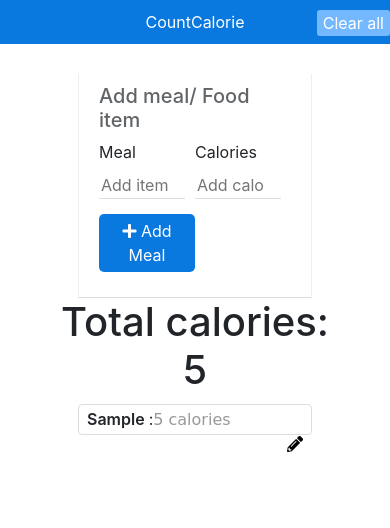
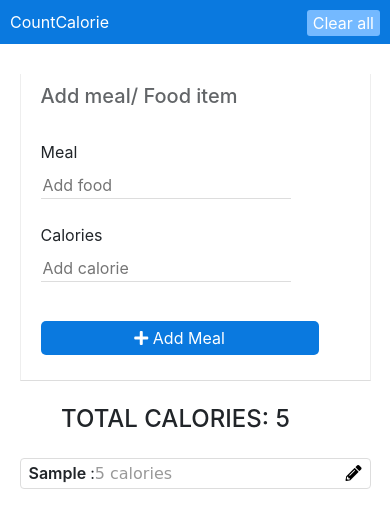
Before and after one commit to sumitsharma3083/calorie-app, a plain HTML site: page index.html in a window 390 px wide. Both pictures are taken after typing "Sample", "5" into the empty fields and a click on the button "Add Meal". Drawn offline with Linux system fonts and the light colour scheme.

Commit message:
some changes

```diff
--- a/css/style.css
+++ b/css/style.css
@@ -2,14 +2,11 @@ header{
   background-color: #0A79DF;
 }
 .header_container{
-    display: flex;
-    justify-content: center;
-    position: relative;
-    padding: 10px 0px;
+    padding: 10px 10px;
 }
-.header_container button{
-    position: absolute;
-    right: 0;
+
+.header_container > button{
+    float: right;
     cursor: pointer;
     background-color: #74B9FF;
     border: none;
@@ -29,10 +26,13 @@ header{
     width: 100%;
     display: grid;
     grid-template-columns: 50% 50%;
+    grid-gap: 1.5rem;
     box-sizing: border-box;
 }
+
 .add_meal_text{
     opacity: 0.7;
+    margin-bottom: 2rem;
 }
 .food_name, .food_calorie{
     width: 90%;
@@ -63,6 +63,10 @@ header{
     border-radius: 5px;
     color: #fff;
     display: block;
+
+}
+.btn_operations > button{
+    width: 100%;
 }
 .addItem_btn:focus{
     outline: none;
@@ -82,6 +86,7 @@ header{
     box-sizing: border-box;
     border-radius: 4px;
     padding: 2px 8px;
+    margin-bottom: 1.5rem;
 }
 .meals_container{
     display: inline-block;
@@ -133,3 +138,41 @@ outline: none;
     color: #fff;
     display: none;
 }
+
+
+
+
+@media(max-width : 900px){
+    .content_container{
+        width: 90%;
+        margin: auto;
+        margin-top: 30px;
+        padding: 10px 20px;
+        border-left: 1px solid #eee;
+        border-right: 1px solid #eee;
+        border-bottom: 1.5px solid #ddd;
+    }
+    .inputs{
+        width: 90%;
+        display: grid;
+        grid-template-columns: 100%;
+        box-sizing: border-box;
+    }
+    .display_cal{
+        width: 90%;
+        margin: auto;
+        text-align: center;
+        text-transform: uppercase;
+        font-size: 1.5rem;
+        margin: 1.5rem 0;
+       }
+       .listOfItems{
+        width: 90%;
+        margin: auto;
+        list-style-type: none;
+        padding: 0;
+        padding: 0;
+        margin-top: 10px;
+    }
+
+}
--- a/index.html
+++ b/index.html
@@ -30,7 +30,7 @@
        <div class="inputs">
              <div>
                     <label>Meal</label> <br>
-                    <input type="text" class="food_name" placeholder="Add item">
+                    <input type="text" class="food_name" placeholder="Add food">
              </div>
              <div>
                     <label>Calories</label> <br>
--- a/js/custom.js
+++ b/js/custom.js
@@ -12,13 +12,13 @@ var updateBtn = document.querySelector('.updateItem_btn')
 var deleteBtn = document.querySelector('.deleteItem_btn')
 
 
-   if(localStorage.getItem('meals') != null)
+   if(localStorage.getItem('meals') !== null)
    {
 
          let arr = JSON.parse(localStorage.getItem('meals'))
            arr.forEach(obj => {
                 calAmt.innerHTML = Number(calAmt.innerHTML) + Number(obj.mealCal)
-                 listOfItems.innerHTML +=  `<li class="particular_item"><div><span class="meal_name">${obj.mealname}</span>:<span class="meal_cal">${obj.mealCal} calories</span></div><button class="edit_btn" onclick=editing("${obj.mealname}")><i class="fas fa-pencil-alt"></i></button></li>`
+                 listOfItems.innerHTML +=  `<li class="particular_item"><div><span class="meal_name">${obj.mealname}</span>:<span class="meal_cal">${obj.mealCal} calories</span><button class="edit_btn" onclick=editing("${obj.mealname}")><i class="fas fa-pencil-alt"></i></button></div></li>`
            });
    }
 
@@ -32,7 +32,7 @@ var deleteBtn = document.querySelector('.deleteItem_btn')
           if(localStorage.getItem('meals') == null){
               let arr = [];
               calAmt.innerHTML = Number(calAmt.innerHTML)+Number(obj.mealCal)
-              listOfItems.innerHTML += `<li class="particular_item"><div><span class="meal_name">${obj.mealname}</span>:<span class="meal_cal">${obj.mealCal} calories</span></div><button class="edit_btn" onclick=editing("${obj.mealname}")><i class="fas fa-pencil-alt"></i></button></li>`
+              listOfItems.innerHTML += `<li class="particular_item"><div><span class="meal_name">${obj.mealname}</span>:<span class="meal_cal">${obj.mealCal} calories</span><button class="edit_btn" onclick=editing("${obj.mealname}")><i class="fas fa-pencil-alt"></i></button></div></li>`
                arr.push(obj)
               localStorage.setItem('meals', JSON.stringify(arr))
           }
@@ -43,7 +43,7 @@ var deleteBtn = document.querySelector('.deleteItem_btn')
               arr.push(obj)
 
                 arr.forEach(obj => {
-                  listOfItems.innerHTML += `<li class="particular_item"><div><span class="meal_name">${obj.mealname}</span>:<span class="meal_cal">${obj.mealCal} calories</span></div><button class="edit_btn" onclick=editing("${obj.mealname}")><i class="fas fa-pencil-alt"></i></button></li>`
+                  listOfItems.innerHTML += `<li class="particular_item"><div><span class="meal_name">${obj.mealname}</span>:<span class="meal_cal">${obj.mealCal} calories</span><button class="edit_btn" onclick=editing("${obj.mealname}")><i class="fas fa-pencil-alt"></i></button></div></li>`
                      });
 
                    calAmt.innerHTML = Number(calAmt.innerHTML) + Number(obj.mealCal)
```
